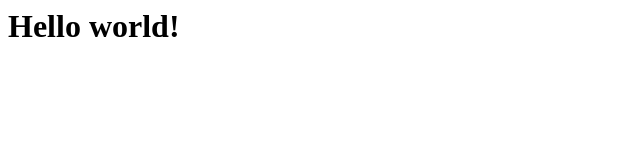
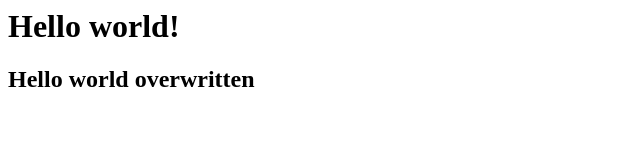
Before and after one commit to frosinacvetkovska/KIII, a plain HTML site: page index.html in a window 1280 px wide. Shown: the whole page, without its empty margins (0-640 px from the left). Drawn offline with Linux system fonts and the light colour scheme.

Commit message:
Iva's changes in files added

```diff
--- a/index.html
+++ b/index.html
@@ -1 +1,2 @@
 <h1> Hello world! </h1>
+<h2> Hello world overwritten </h2>
```
Also changed, not shown: 1 other file.
